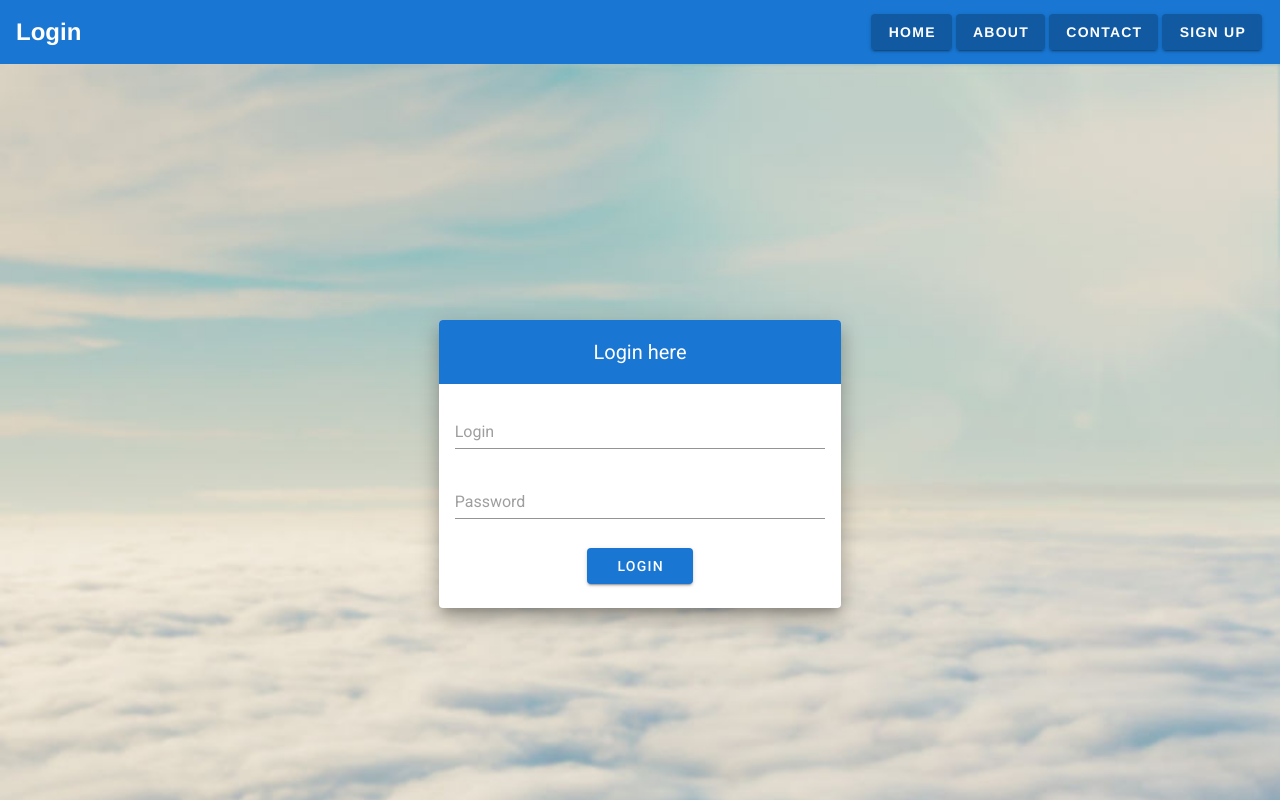
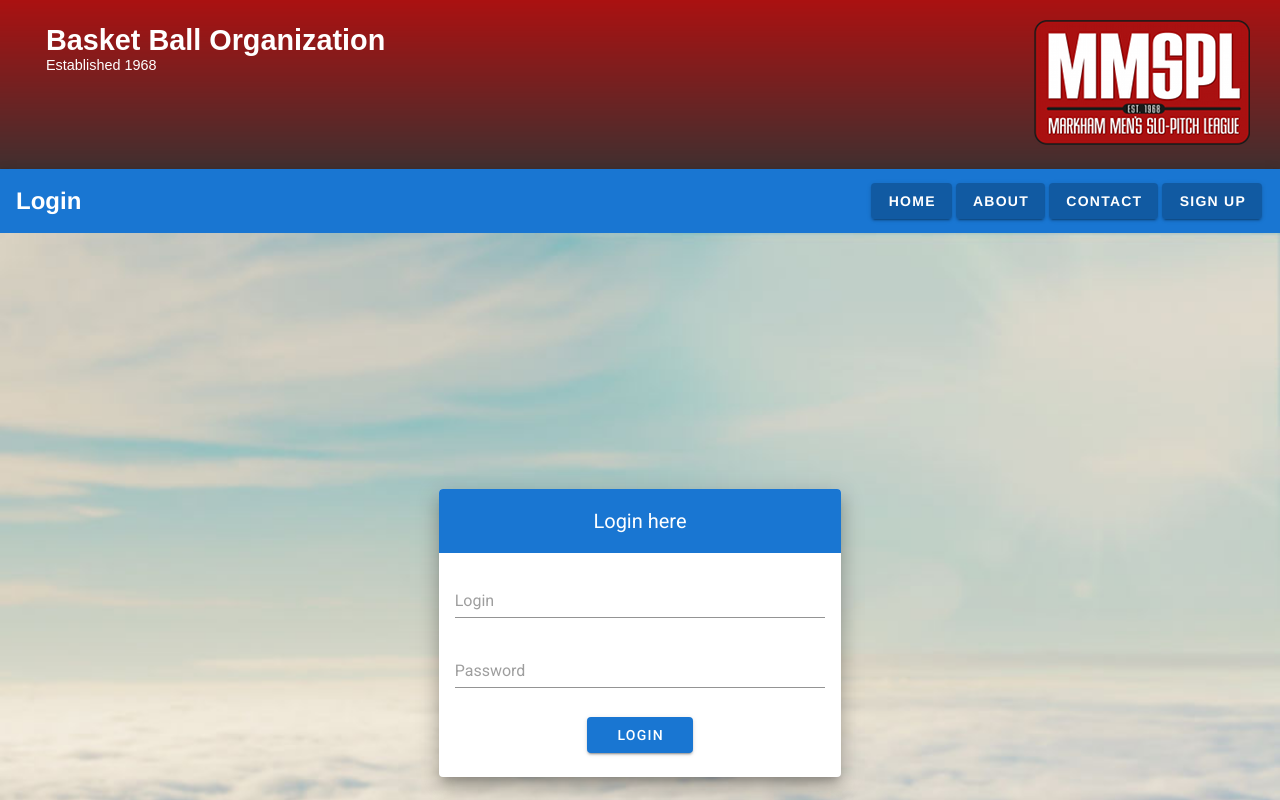
Before and after one commit to FRSummit/Upwork, a Vue app in the folder 1. Shaiket_project_1/shaiket-project/: page / in a window 1280 px wide. Shown: the top 800 px of the page. Built offline with nearby package versions, Linux system fonts and the light colour scheme.

Commit message:
navbar update

```diff
--- a/1. Shaiket_project_1/shaiket-project/src/App.vue
+++ b/1. Shaiket_project_1/shaiket-project/src/App.vue
@@ -29,6 +29,13 @@ export default {
   -moz-osx-font-smoothing: grayscale;
   text-align: center;
   color: #2c3e50;
+  /* background-image: url("./assets/images/gradient.png") !important;
+  background-repeat: repeat-x; */
+}
+
+body {
+  background-image: url("./assets/images/gradient.png") !important;
+  background-repeat: repeat-x;
 }
 
 #nav {
--- a/1. Shaiket_project_1/shaiket-project/src/components/Navbar.vue
+++ b/1. Shaiket_project_1/shaiket-project/src/components/Navbar.vue
@@ -1,6 +1,20 @@
 <template>
   <!-- <div class="navbar" v-if="userIsAuthorized"> -->
   <div class="navbar">
+    <dir class="nav-head-top-section">
+      <div class="nav-head-text-section">
+        <div class="nav-head-title">
+          <span>Basket Ball Organization</span>
+        </div>
+        <div class="nav-head-subtitle">
+          <span>Established 1968</span>
+        </div>
+      </div>
+      <dir class="nav-head-img-section">
+        <img src="../assets/images/mmspl-logo.png" alt="">
+      </dir>
+    </dir>
+
     <v-toolbar style="background-color: #1976d2 !important; border-color: #1976d2 !important;">
       <v-toolbar-title class="headline text-uppercase">
         <span>{{ $route.name }}</span>
@@ -67,4 +81,32 @@ export default {
   color: #ffffff !important;
   font-weight: 700;
 }
+.nav-head-top-section {
+  background-image: url("../assets/images/gradient.png") !important;
+  background-repeat: repeat-x;
+  padding: 20px 30px;
+}
+.nav-head-text-section {
+  width: 50%;
+  display: inline-block;
+  text-align: left;
+  vertical-align: top;
+  padding: 4px 16px;
+}
+.nav-head-img-section {
+  width: 50%;
+  display: inline-block;
+  text-align: right;
+}
+.nav-head-text-section .nav-head-title{
+  color: #ffffff;
+  font-size: 1.8rem;
+  font-weight: bold;
+  font-family: Arial, Helvetica, sans-serif;
+}
+.nav-head-text-section .nav-head-subtitle{
+  color: #ffffff;
+  font-size: 0.9rem;
+  font-family: Arial, Helvetica, sans-serif;
+}
 </style>
```
Also changed, not shown: 1. Shaiket_project_1/shaiket-project/src/assets/images/mmspl-logo.png (added).
